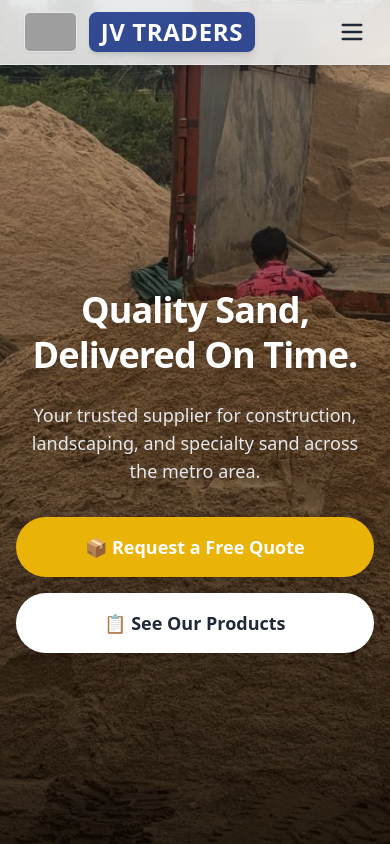
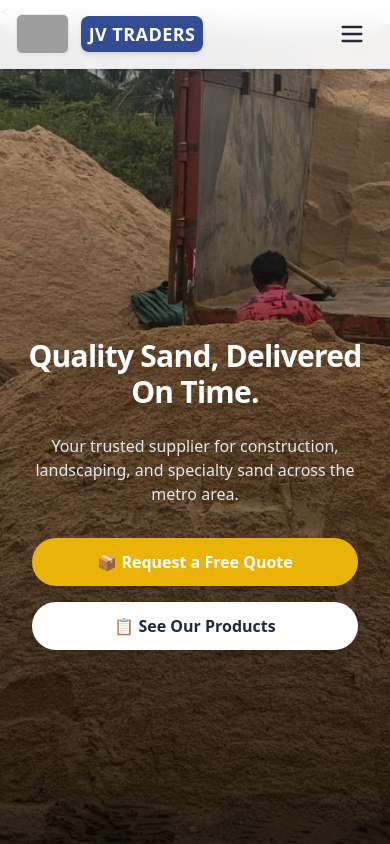
Before and after one commit to MadhushreeKM/JV-Traders, a plain HTML site: page index.html in a window 390 px wide. Shown: the top 844 px of the page. Drawn offline with nearby package versions, Linux system fonts and the light colour scheme; grey boxes are pictures that could not be loaded.

Commit message:
Fix mobile nav, improve header layout and responsiveness

```diff
--- a/index.html
+++ b/index.html
@@ -3,6 +3,7 @@
 <head>
     <meta charset="UTF-8">
     <meta name="viewport" content="width=device-width, initial-scale=1.0">
+    <meta name="theme-color" content="#ffffff">
     <title>JV Traders - Sand Supplier Bangalore</title>
     <link rel="stylesheet" href="https://cdnjs.cloudflare.com/ajax/libs/animate.css/4.1.1/animate.min.css" />
 
@@ -32,9 +33,23 @@
         }
     </script>
     <style>
+        @media (max-width: 640px) {
+            .container {
+                padding-left: 1rem;
+                padding-right: 1rem;
+            }
+            h1 {
+                font-size: 1.875rem !important;
+                line-height: 2.25rem !important;
+            }
+            .product-card {
+                margin-bottom: 1.5rem;
+            }
+        }
         .carousel-item {
             transition: opacity 0.5s ease-in-out;
         }
+
         .carousel-item.active {
             opacity: 1;
         }
@@ -75,20 +90,20 @@ nav a:hover::after {
 
 <body class="bg-gray-50">
    <!-- Header & Navigation Bar -->
-<header id="header" class="fixed top-0 left-0 right-0 z-50 backdrop-blur-md bg-white/80 shadow-xl border-b border-gray-200">
-    <div class="container mx-auto px-6 py-3">
-        <div class="flex items-center justify-between">
-            <!-- Logo -->
+<<header id="header" class="fixed top-0 left-0 right-0 z-50 bg-white/90 backdrop-blur-md border-b border-gray-200 shadow-md">
+    <div class="max-w-7xl mx-auto px-4 sm:px-6 lg:px-8 py-3 flex items-center justify-between">
+
+        <!-- Logo + Brand -->
         <div class="flex items-center space-x-3">
             <a href="#">
                 <img src="images/Logo.jpg" alt="JV Traders Logo" class="h-10 w-auto rounded-md shadow-sm border border-gray-200">
             </a>
-                <span class="text-2xl font-extrabold tracking-wide text-white bg-blue-900/90 px-3 py-1 rounded-lg shadow-md transition hover:scale-105 hover:bg-blue-900 hover:text-white">
+            <span class="text-lg sm:text-2xl font-extrabold tracking-wide text-white bg-blue-900/90 px-2 py-1 rounded-lg shadow-md">
                 JV TRADERS
             </span>
         </div>
 
-            <!-- Navigation -->
+        <!-- Desktop Nav -->
         <nav class="hidden md:flex space-x-6">
             <a href="#home" class="text-gray-700 hover:text-blue-900 font-medium transition-all">Home</a>
             <a href="#products" class="text-gray-700 hover:text-blue-900 font-medium transition-all">Products</a>
@@ -98,22 +113,21 @@ nav a:hover::after {
         </nav>
 
         <!-- Mobile Menu Button -->
-            <button id="mobile-menu-button" class="md:hidden text-gray-800 hover:text-blue-900 transition" aria-label="Toggle mobile menu">
-                <svg class="w-7 h-7" fill="none" stroke="currentColor" viewBox="0 0 24 24">
-                    <path stroke-linecap="round" stroke-linejoin="round" stroke-width="2" d="M4 6h16M4 12h16M4 18h16"></path>
+        <button id="mobile-menu-button" class="md:hidden p-2 rounded hover:bg-gray-100 focus:outline-none focus:ring-2 focus:ring-blue-500" aria-label="Toggle mobile menu">
+            <svg class="w-7 h-7 text-gray-800" fill="none" stroke="currentColor" viewBox="0 0 24 24">
+                <path stroke-linecap="round" stroke-linejoin="round" stroke-width="2" d="M4 6h16M4 12h16M4 18h16" />
             </svg>
         </button>
     </div>
 
     <!-- Mobile Menu -->
-        <div id="mobile-menu" class="md:hidden hidden bg-white/90 border-t border-gray-200 rounded-b-xl shadow-md transition-all duration-300">
-            <div class="px-6 py-4 space-y-4">
+    <div id="mobile-menu" class="md:hidden hidden bg-white border-t border-gray-200 shadow-md">
+        <div class="px-6 py-4 space-y-3">
             <a href="#home" class="block text-gray-700 hover:text-blue-900 font-semibold">Home</a>
             <a href="#products" class="block text-gray-700 hover:text-blue-900 font-semibold">Products</a>
             <a href="#vehicles" class="block text-gray-700 hover:text-blue-900 font-semibold">Vehicles</a>
             <a href="#about" class="block text-gray-700 hover:text-blue-900 font-semibold">About</a>
             <a href="#contact" class="block text-gray-700 hover:text-blue-900 font-semibold">Contact</a>
-            </div>
         </div>
     </div>
 </header>
@@ -127,10 +141,6 @@ nav a:hover::after {
         mobileMenu.classList.toggle('hidden');
     });
 </script>
-</body>
-</html>
-
-
 <!-- Section 1: Home - Welcome Mat -->
 <section id="home" class="relative min-h-screen flex items-center justify-center pt-24 overflow-hidden">
     <!-- Background Image with Overlay -->
@@ -139,24 +149,23 @@ nav a:hover::after {
     <div class="absolute inset-0 bg-gradient-to-t from-black/70 via-black/30 to-transparent"></div>
 
     <!-- Content -->
-    <div class="relative z-10 text-center text-white px-4 max-w-4xl mx-auto animate__animated animate__fadeInUp">
-        <h1 class="text-4xl md:text-6xl font-extrabold mb-6 leading-tight tracking-tight drop-shadow-lg">
-            Quality Sand, <br class="hidden md:block" /> Delivered On Time.
+    <div class="relative z-10 text-center text-white px-4 sm:px-6 md:px-10 max-w-3xl mx-auto animate__animated animate__fadeInUp">
+        <h1 class="text-3xl sm:text-4xl md:text-5xl lg:text-6xl font-extrabold mb-6 leading-tight tracking-tight drop-shadow-lg">
+            Quality Sand,<br class="hidden sm:block" /> Delivered On Time.
         </h1>
-        <p class="text-lg md:text-xl text-gray-200 mb-8">
+        <p class="text-base sm:text-lg md:text-xl text-gray-200 mb-8">
             Your trusted supplier for construction, landscaping, and specialty sand across the metro area.
         </p>
-        <div class="flex flex-col sm:flex-row justify-center gap-4">
-            <a href="#contact" class="bg-yellow-500 text-white font-bold px-8 py-4 rounded-full hover:bg-yellow-600 transition shadow-lg text-lg">
+        <div class="flex flex-col sm:flex-row justify-center gap-4 px-4">
+            <a href="#contact" class="bg-yellow-500 text-white font-bold px-6 py-3 sm:px-8 sm:py-4 rounded-full hover:bg-yellow-600 transition shadow-lg text-base sm:text-lg">
                 📦 Request a Free Quote
             </a>
-            <a href="#products" class="bg-white text-gray-800 font-bold px-8 py-4 rounded-full hover:bg-gray-100 transition shadow-lg text-lg">
+            <a href="#products" class="bg-white text-gray-800 font-bold px-6 py-3 sm:px-8 sm:py-4 rounded-full hover:bg-gray-100 transition shadow-lg text-base sm:text-lg">
                 📋 See Our Products
             </a>
         </div>
     </div>
 </section>
-
 
 
 
@@ -1149,4 +1158,5 @@ nav a:hover::after {
 </script>
 
 </body>
+</html> </body>
 </html>
```
Lines whose indentation alone changed are shown as unchanged.
